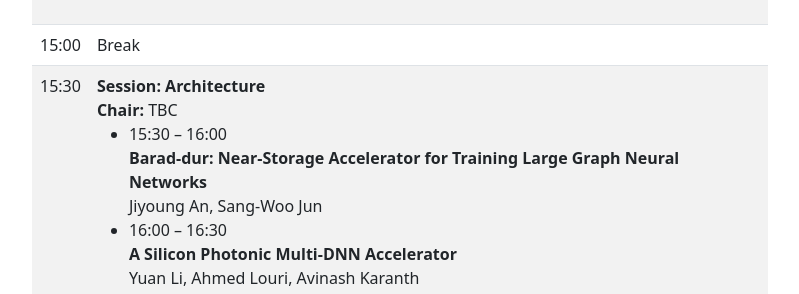
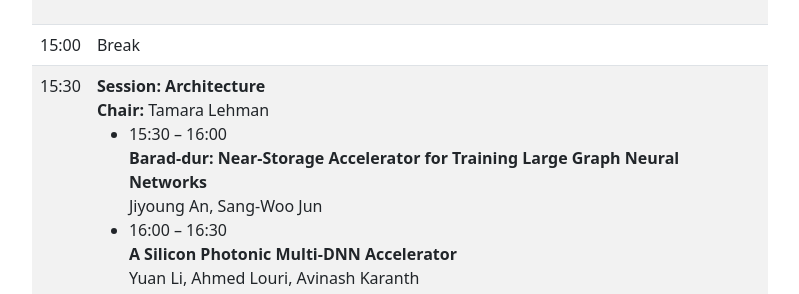
Before and after one commit to pact2023/pact2023.github.io, a Jekyll site: the page built from program/index.md, in a window 1280 px wide and 900 px high, scrolled down 3559 px. Shown: the part 161-455 px from the top of the window, without its empty margins (50-849 px from the left). Built offline with Jekyll 4.4.1, drawn with Linux system fonts in a browser that asks for light colours.

Commit message:
chairs ...

```diff
--- a/program/index.md
+++ b/program/index.md
@@ -506,7 +506,7 @@ show_sidebar: true
 		<td>
 			<b>Session: Architecture</b>
             <br>
-            <b>Chair:</b> TBC
+            <b>Chair:</b> Tamara Lehman
 			<br>
 			<ul>
 				<li>
```
